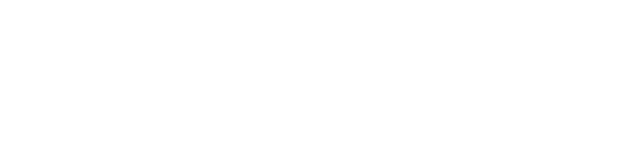
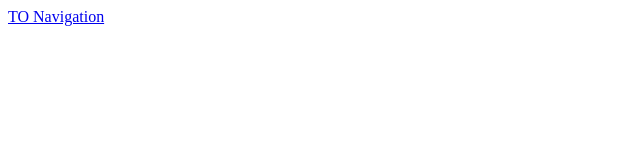
Before and after one commit to FDane/menu, a plain HTML site: page index.html in a window 1280 px wide. Shown: the whole page, without its empty margins (0-640 px from the left). Drawn offline with Linux system fonts and the light colour scheme.

Commit message:
Update index.html

```diff
--- a/index.html
+++ b/index.html
@@ -7,6 +7,8 @@
     <title>Menu</title>
 </head>
 <body>
-
+    <div>
+        <a href="top_navigation_bar.html">TO Navigation</a>
+    </div>
 </body>
 </html>
```
